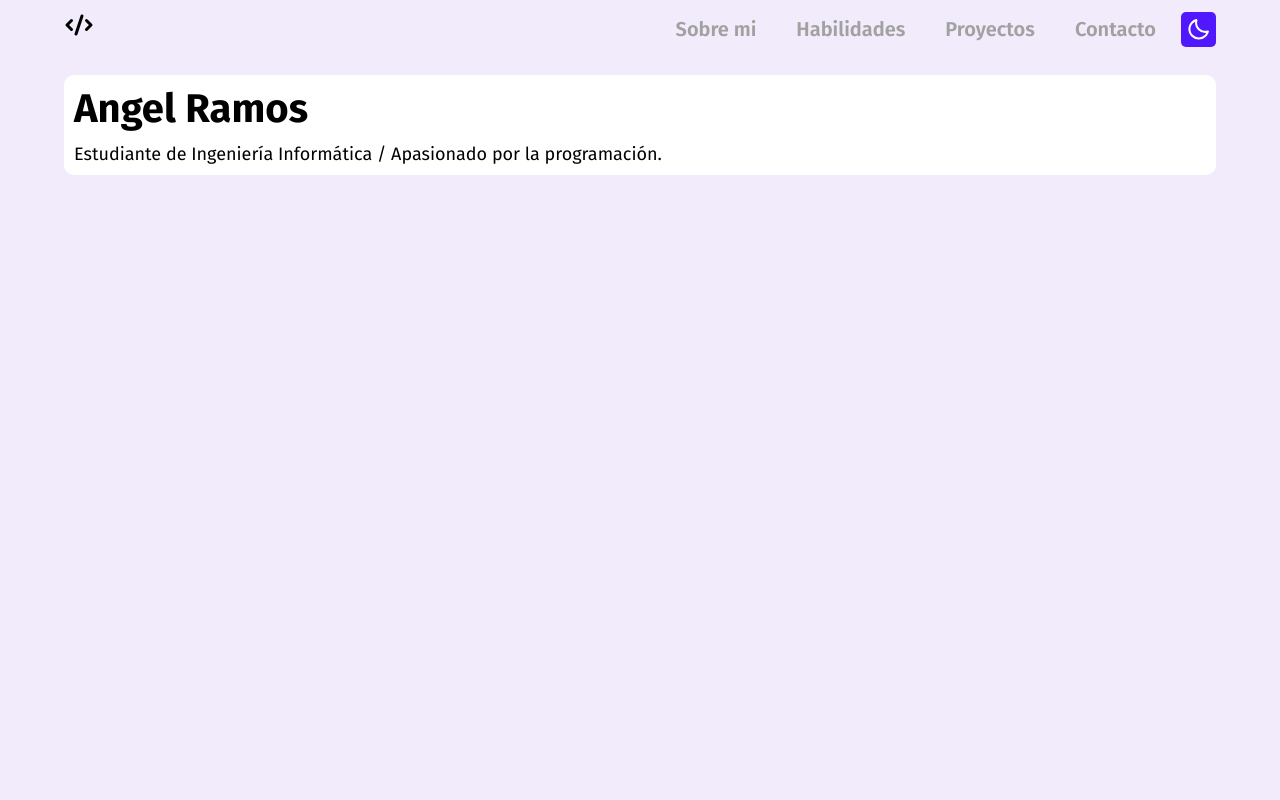
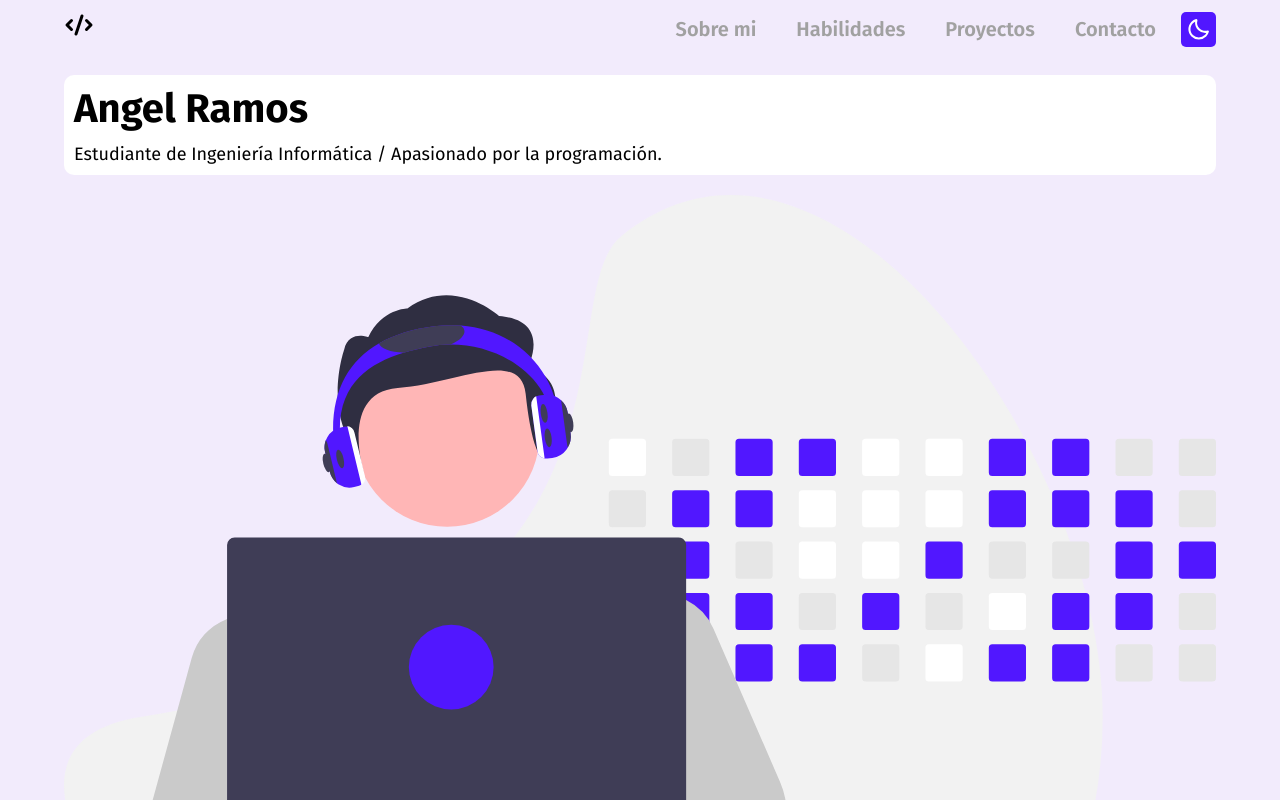
Before and after one commit to Ramos-Angel-20/Personal-Portfolio, a React (Create React App) app: page / in a window 1280 px wide. Shown: the top 800 px of the page. Built offline with nearby package versions, Linux system fonts and the light colour scheme.

Commit message:
Se agrego una imagen y un componente de forma parcial (About.js) se genero un problema con el intersectioObserver, pero se corrigio con un eventListener al evento scroll

```diff
--- a/src/App.js
+++ b/src/App.js
@@ -1,7 +1,10 @@
 import { useRef, useEffect, useState } from 'react';
 
+import Navbar from './components/Navbar';
 import Header from './components/Header';
-import Navbar from './components/Navbar';
+import About from './components/About';
+
+import devSvg from './assets/dev.svg';
 
 //token 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
 
@@ -11,26 +14,49 @@ const App = () => {
   const mainRef = useRef(null);
 
 
-  const options = {
-    rootMargin: "-170px 0px 0px 0px"
-  };
+  // const options = {
+  //   rootMargin: "-170px 0px 0px 0px"
+  // };
 
-  const mainCallback = entries => {
-    entries.forEach(entry => {
-      if (entry.isIntersecting) {
+  // const mainElementCallback = entries => {
+  //   entries.forEach(entry => {
+  //     if (entry.isIntersecting) {
+  //       setNavbarClasses('');
+
+  //     }
+
+  //     if (!entry.isIntersecting) {
+  //       setNavbarClasses('scrolled');
+
+  //     }
+  //   });
+  // }
+
+  // useEffect(() => {
+  //   console.log(mainRef.current)
+  //   const mainObserver = new IntersectionObserver(mainElementCallback, options);
+  //   mainObserver.observe(mainRef.current);
+  // }, [mainRef, options]);
+
+  useEffect(() => {
+    const handleScroll = () => {
+      const { y } = mainRef.current.getBoundingClientRect();
+
+      if (y <= 50) {
+        setNavbarClasses('scrolled');
+      }
+      else {
         setNavbarClasses('');
       }
 
-      if (!entry.isIntersecting) {
-        setNavbarClasses('scrolled');
-      }
-    });
-  }
+    }
 
-  useEffect(() => {
-    const mainObserver = new IntersectionObserver(mainCallback, options);
-    mainObserver.observe(mainRef.current);
-  }, [mainRef, options]);
+    window.addEventListener('scroll', handleScroll);
+
+    return () => {
+      window.removeEventListener('scroll', handleScroll);
+    }
+  }, []);
 
 
 
@@ -39,6 +65,7 @@ const App = () => {
       <Navbar classes={navbarClasses} />
       <main ref={mainRef}>
         <Header />
+        <About />
       </main>
     </>
   );
--- /dev/null
+++ b/src/components/About.js
@@ -0,0 +1,11 @@
+import devSvg from '../assets/dev.svg';
+
+const About = () => {
+    return (
+        <div>
+            <img className='dev-img container' src={devSvg} alt='Angel Ramos'></img>
+        </div>
+    );
+}
+
+export default About;
--- a/src/styles/base/_settings.scss
+++ b/src/styles/base/_settings.scss
@@ -50,8 +50,17 @@ body.dark {
     --menu-button-border-color: #fff;
 }
 
+img {
+    display: block;
+    max-width: 100%;
+}
+
 .container {
     width: 90%;
     max-width: 1200px;
     margin: 0 auto;
 }
+
+.dev-img {
+    margin-top: 2rem;
+}
--- a/src/styles/components/_Navbar.scss
+++ b/src/styles/components/_Navbar.scss
@@ -6,6 +6,7 @@
     top: 0;
     left: 0;
     max-height: var(--navbar-height);
+    transition: all 200ms;
 
     &__content {
         color: var(--titles-color);
```
Also changed, not shown: src/assets/dev.svg (added).
